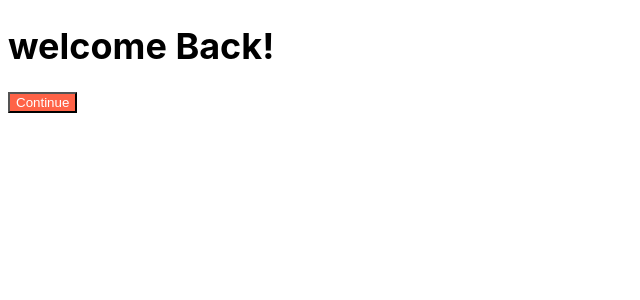
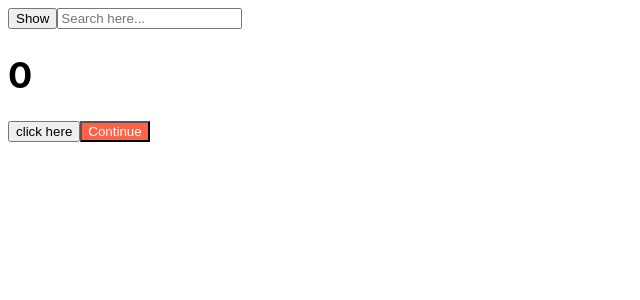
Before and after one commit to yoo-jimin127/React_movieService_clone, a React (Create React App) app in the folder my-app/: page / in a window 1280 px wide. Shown: the top 300 px of the page, without its empty margins (0-640 px from the left). Built offline with nearby package versions, Linux system fonts and the light colour scheme.

Commit message:
add : useEffect() & cleanup function theory

```diff
--- a/my-app/src/App.js
+++ b/my-app/src/App.js
@@ -1,10 +1,54 @@
 import Button from "./Button";
 import styles from "./App.module.css";
+import React from "react";
+import { useState, useEffect } from "react";
+
+function Content() {
+  useEffect(() => {
+    console.log("Created");
+    return () => console.log("Destroyed");
+  }, []);
+  return (
+    <h1>Content when showing is True</h1>
+  )
+}
 
 function App() {
+  const [counter, setValue] = useState(0);
+  const [keyword, setKeyword] = useState("");
+  const [showing, setShowing] = useState(false);
+
+  const onClick = () => setValue((prev) => prev + 1);
+  const onShow = () => setShowing((prev) => !prev);
+  const onChange = (event) => {setKeyword(event.target.value)};
+
+  // console.log("run all the time");
+  useEffect(() => {
+    console.log("run only once.");
+  }, []);
+
+  useEffect(() => {
+    console.log("run only 'keyword' changes.");
+  }, [keyword]);
+
+  useEffect(() => {
+    console.log("run only 'counter' changes.");
+  }, [counter]);
+
+  useEffect(() => {
+    console.log("run only 'keyword' & 'counter' changes.");
+  }, [keyword, counter]);
+
   return (
     <div>
-      <h1 className={styles.title}>welcome Back!</h1>
+      <button onClick={onShow}>{showing ? "Hide" : "Show" }</button>
+      {showing ? <Content /> : null}
+      <input value={keyword}
+        onChange={onChange}
+        type="text"
+        placeholder="Search here..."/>
+      <h1 className={styles.title}>{counter}</h1>
+      <button onClick={onClick}>click here</button>
       <Button text={"Continue"} />
     </div>
   );
```
